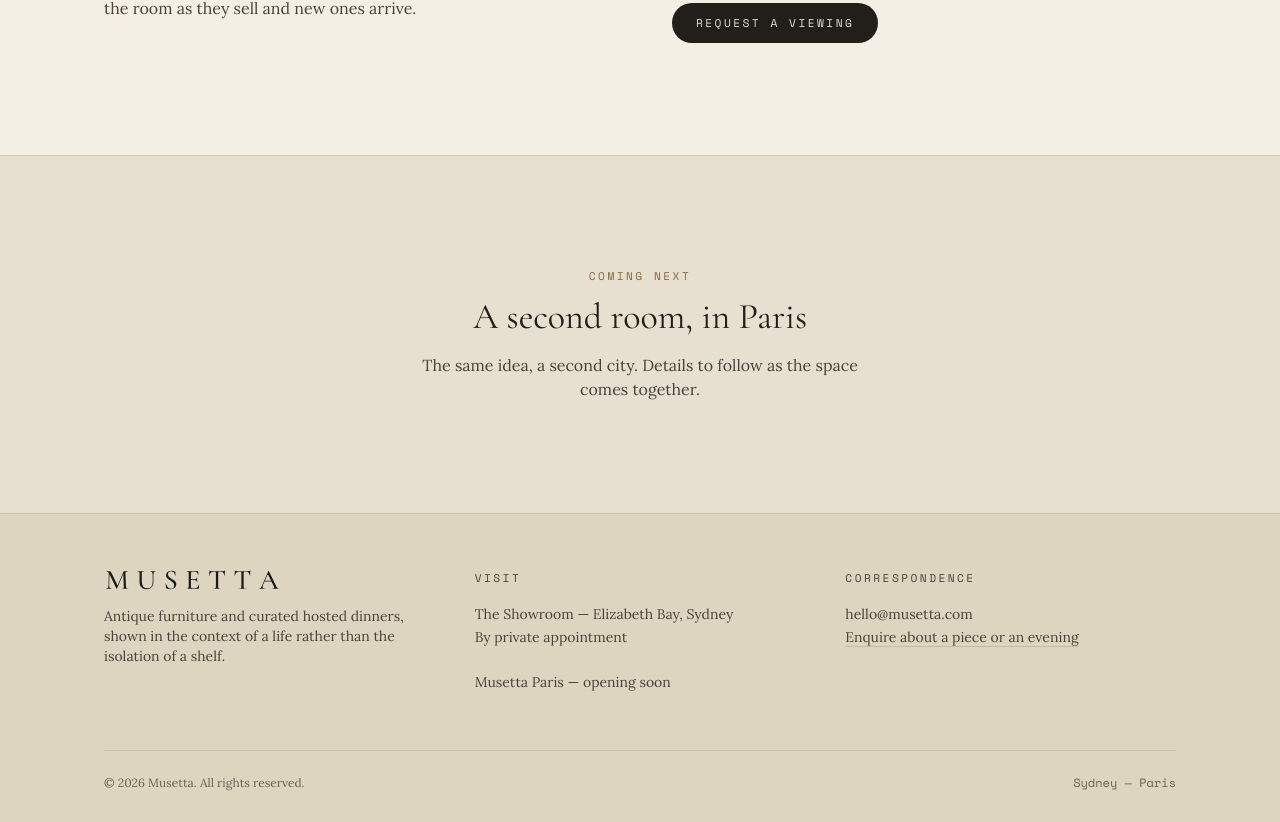
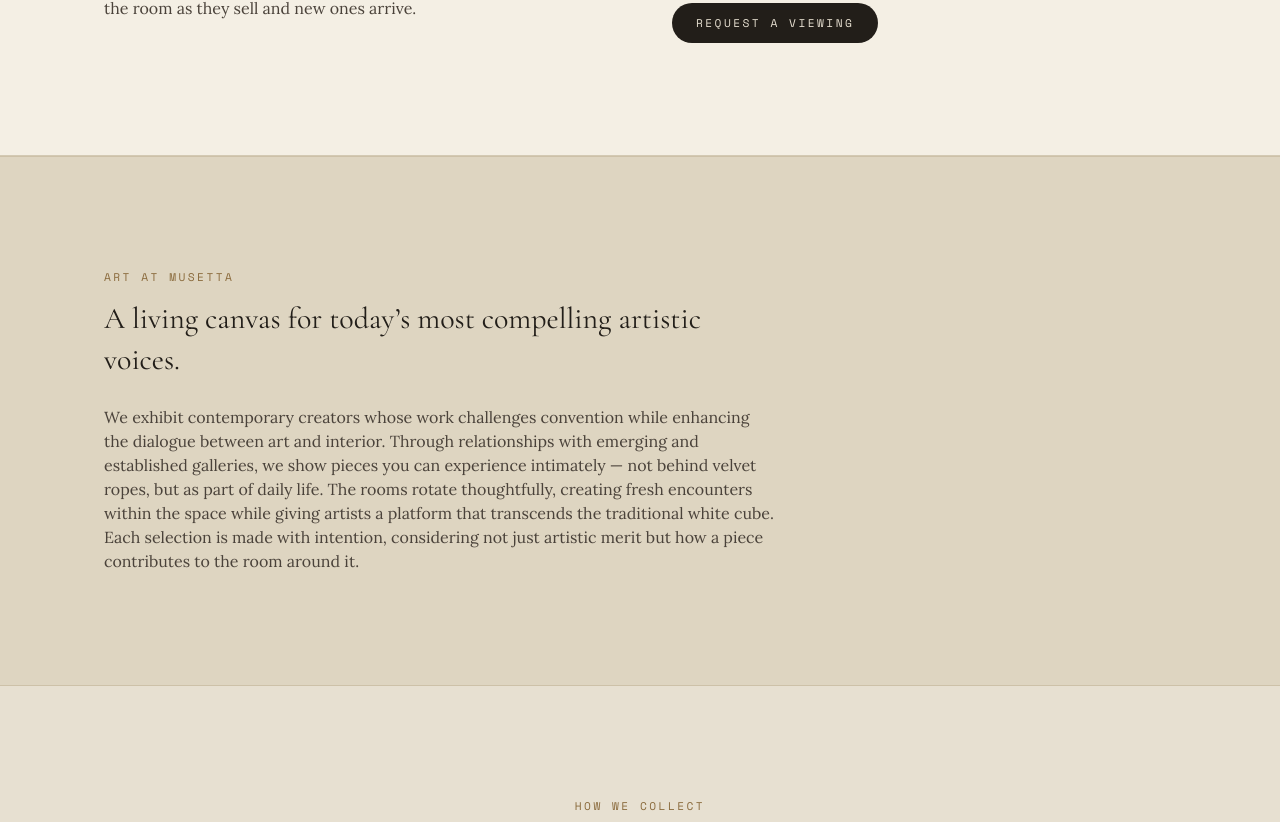
Before and after one commit to miacollis35-rgb/musetta-site, a Next.js app: page /showroom in a window 1280 px wide. Shown: the part 1578-2400 px from the top of the page. Built offline with nearby package versions, Linux system fonts and the light colour scheme.

Commit message:
Update copy, remove Paris, set contact email

```diff
--- a/src/app/contact/page.tsx
+++ b/src/app/contact/page.tsx
@@ -25,12 +25,8 @@ export default function Contact() {
               </dd>
             </div>
             <div>
-              <dt className="eyebrow text-ink-soft">Paris</dt>
-              <dd className="mt-1">Opening soon — join the list below</dd>
-            </div>
-            <div>
               <dt className="eyebrow text-ink-soft">Email</dt>
-              <dd className="mt-1">hello@musetta.com</dd>
+              <dd className="mt-1">musettaelizabethbay@gmail.com</dd>
             </div>
           </dl>
         </div>
--- a/src/app/globals.css
+++ b/src/app/globals.css
@@ -1,7 +1,7 @@
 @import "tailwindcss";
 
 :root {
-  /* Color tokens — warm Parisian apartment palette */
+  /* Color tokens — warm Elizabeth Bay apartment palette */
   --plaster: #e7e0d1;      /* background — aged plaster wall */
   --plaster-deep: #ded5c1; /* section contrast */
   --ink: #221e19;          /* primary text — warm near-black */
--- a/src/app/layout.tsx
+++ b/src/app/layout.tsx
@@ -5,8 +5,7 @@ import Nav from "@/components/Nav";
 import Footer from "@/components/Footer";
 
 // Self-hosted (not loaded from Google's CDN at request time) — one less
-// third-party request, and no visitor data shared with Google, which
-// matters for the Paris/EU launch.
+// third-party request, and no visitor data shared with Google.
 const display = localFont({
   variable: "--font-display",
   src: [
@@ -40,7 +39,7 @@ const mono = localFont({
 export const metadata: Metadata = {
   title: "Musetta — Antiques & Hosted Dinners",
   description:
-    "Musetta is a living showroom of unique antique furniture and curated hosted dinners, launching in Paris.",
+    "Musetta is a living showroom of unique antique furniture and curated hosted dinners in Elizabeth Bay, Sydney.",
 };
 
 export default function RootLayout({
--- a/src/app/page.tsx
+++ b/src/app/page.tsx
@@ -21,7 +21,7 @@ export default function Home() {
 
         <div className="relative flex flex-col items-center">
           <p className="eyebrow text-paper/90">
-            Antiques &middot; Hosted Dinners &middot; Paris
+            Antiques &middot; Hosted Dinners &middot; Elizabeth Bay
           </p>
           <Image
             src="/brand/musetta-logo-full-transparent.png"
@@ -65,19 +65,27 @@ export default function Home() {
             />
           </div>
           <div className="flex flex-col justify-center">
-            <p className="eyebrow text-bronze">The Idea</p>
+            <p className="eyebrow text-bronze">What is Musetta?</p>
             <p className="font-display mt-3 text-3xl leading-snug text-ink md:text-4xl">
-              Most galleries put a piece behind glass and call that respect.
-              We think a chair wants to be sat in.
+              A lived-in gallery, not a showroom you view from behind glass.
             </p>
             <p className="mt-6 max-w-lg text-ink-soft">
-              Musetta began as a rejection of the white cube: the sterile
-              grid of stock photography and price tags that flattens every
-              object into the same catalogue page. Instead, our showroom is a
-              lived-in apartment — nearly everything in it, down to the cup
-              you drink from and the table you set it on, is for sale. You
-              meet each piece the way you would in a friend&rsquo;s home:
-              in use, in context, in conversation.
+              Musetta is an apartment in Elizabeth Bay where art and
+              furniture are experienced as part of everyday life, not
+              displayed at a distance. You come as you would to a
+              friend&rsquo;s home — there&rsquo;s music playing, coffee
+              offered, sometimes champagne. You sit, you talk, you spend
+              time. The pieces in the space are used, lived with, and
+              understood in context: a chair you actually sit in, a sofa
+              you sink into, artworks that reveal themselves slowly.
+            </p>
+            <p className="mt-4 max-w-lg text-ink-soft">
+              Nothing here is forced or transactional. You&rsquo;re welcome
+              to come simply to look, to be inspired, to see how art and
+              design can live together. And if you do choose to take
+              something home, it doesn&rsquo;t feel like shopping — it
+              feels like carrying a piece of a life well lived into your
+              own.
             </p>
           </div>
         </div>
@@ -137,6 +145,28 @@ export default function Home() {
         </Link>
       </section>
 
+      {/* Interiors */}
+      <section className="bg-plaster-deep">
+        <div className="mx-auto max-w-3xl px-6 py-20 text-center md:py-28">
+          <p className="eyebrow text-bronze">Interiors</p>
+          <p className="font-display mt-4 text-2xl italic leading-snug text-ink md:text-3xl">
+            Our rooms are crafted to excite and inspire, never to
+            intimidate.
+          </p>
+          <p className="mt-6 text-ink-soft">
+            Each space invites you to dream and be swept up in its charm —
+            much like an encounter with Musetta herself. We balance
+            sophistication with warmth, where every corner tells a story
+            and every piece has purpose. This isn&rsquo;t a showroom that
+            simply displays exceptional design; it demonstrates how
+            extraordinary objects enhance the rhythm and beauty of
+            everyday life. Here, you&rsquo;re not merely observing design
+            — you&rsquo;re experiencing how it transforms a room into a
+            sanctuary of self-expression and artistic dialogue.
+          </p>
+        </div>
+      </section>
+
       {/* Hosted dinners */}
       <section className="bg-bordeaux text-plaster">
         <div className="mx-auto grid max-w-6xl gap-10 px-6 py-20 md:grid-cols-2 md:gap-16 md:px-10 md:py-28">
@@ -161,6 +191,14 @@ export default function Home() {
               and a room full of pieces you&rsquo;re welcome to ask about
               between courses.
             </p>
+            <p className="mt-4 max-w-lg text-plaster/85">
+              The cocktail hour that opens each evening turns a viewing
+              into a soirée. As guests move through the rooms, drink in
+              hand, they engage with design in its most natural state —
+              appreciation happens organically, and each piece becomes
+              part of an evening to remember rather than an object to
+              observe.
+            </p>
             <div className="mt-8 flex flex-col gap-4 border-t border-plaster/25 pt-8">
               <p className="font-mono text-sm text-plaster/70">
                 Next evening
@@ -178,22 +216,25 @@ export default function Home() {
         </div>
       </section>
 
-      {/* Paris */}
-      <section className="mx-auto max-w-6xl px-6 py-20 text-center md:py-28">
-        <p className="eyebrow text-bronze">Opening Soon</p>
+      {/* Lifestyle */}
+      <section className="mx-auto max-w-3xl px-6 py-20 text-center md:py-28">
+        <p className="eyebrow text-bronze">Lifestyle</p>
         <h2 className="font-display mt-3 text-3xl md:text-4xl">
-          Musetta is coming to Paris
+          Art and design, encountered through living
         </h2>
         <p className="mx-auto mt-5 max-w-xl text-ink-soft">
-          A second showroom, a second table. Join the list to hear first
-          about the opening, the first dinners, and the pieces making the
-          journey.
+          An armchair holds a quiet morning. A dining table carries
+          celebration and conversation. By seeing pieces used as
+          they&rsquo;re meant to be, you come to recognise what resonates
+          with your own way of living, rather than what simply looks
+          good — all in a corner of Elizabeth Bay you&rsquo;re welcome to
+          visit for yourself.
         </p>
         <Link
-          href="/contact"
+          href="/showroom"
           className="eyebrow mt-8 inline-block rounded-full bg-ink px-6 py-3 text-plaster transition-colors hover:bg-bronze"
         >
-          Join the Paris List
+          Step Into the Showroom
         </Link>
       </section>
     </>
--- a/src/app/showroom/page.tsx
+++ b/src/app/showroom/page.tsx
@@ -68,14 +68,45 @@ export default function Showroom() {
         </div>
       </section>
 
+      <section className="border-y border-line/70 bg-plaster-deep">
+        <div className="mx-auto max-w-6xl px-6 py-20 md:px-10 md:py-28">
+          <div className="max-w-2xl">
+            <p className="eyebrow text-bronze">Art at Musetta</p>
+            <h2 className="font-display mt-3 text-2xl leading-snug md:text-3xl">
+              A living canvas for today&rsquo;s most compelling artistic
+              voices.
+            </h2>
+            <p className="mt-6 text-ink-soft">
+              We exhibit contemporary creators whose work challenges
+              convention while enhancing the dialogue between art and
+              interior. Through relationships with emerging and
+              established galleries, we show pieces you can experience
+              intimately — not behind velvet ropes, but as part of daily
+              life. The rooms rotate thoughtfully, creating fresh
+              encounters within the space while giving artists a platform
+              that transcends the traditional white cube. Each selection
+              is made with intention, considering not just artistic merit
+              but how a piece contributes to the room around it.
+            </p>
+          </div>
+        </div>
+      </section>
+
       <section className="mx-auto max-w-3xl px-6 py-20 text-center md:py-28">
-        <p className="eyebrow text-bronze">Coming Next</p>
+        <p className="eyebrow text-bronze">How We Collect</p>
         <h2 className="font-display mt-3 text-3xl md:text-4xl">
-          A second room, in Paris
+          Provenance and presence
         </h2>
-        <p className="mx-auto mt-4 max-w-md text-ink-soft">
-          The same idea, a second city. Details to follow as the space
-          comes together.
+        <p className="mx-auto mt-5 max-w-xl text-ink-soft">
+          Our pursuit of exceptional historical pieces drives how Musetta
+          collects. We look for objects that carry both provenance and
+          presence — things that have stood the test of time yet remain
+          vibrantly relevant. Through considered participation in
+          auctions, private sales, and consignments, we build a
+          collection that tells a story across eras and movements. These
+          pieces form the foundation of the showroom, showing how
+          thoughtfully chosen historical work creates meaningful contrast
+          for contemporary living.
         </p>
       </section>
     </>
--- a/src/components/ContactForm.tsx
+++ b/src/components/ContactForm.tsx
@@ -63,7 +63,6 @@ export default function ContactForm() {
           <option>Hosted dinner enquiry</option>
           <option>A specific piece</option>
           <option>Sourcing request</option>
-          <option>Paris opening — keep me posted</option>
           <option>Something else</option>
         </select>
       </div>
--- a/src/components/Footer.tsx
+++ b/src/components/Footer.tsx
@@ -26,16 +26,13 @@ export default function Footer() {
               The Showroom — Elizabeth Bay, Sydney
               <br />
               By private appointment
-              <br />
-              <br />
-              Musetta Paris — opening soon
             </p>
           </div>
 
           <div>
             <p className="eyebrow mb-4 text-ink-soft">Correspondence</p>
             <p className="text-sm leading-relaxed text-ink-soft">
-              hello@musetta.com
+              musettaelizabethbay@gmail.com
               <br />
               <Link href="/contact" className="underline decoration-line underline-offset-4 hover:text-bronze">
                 Enquire about a piece or an evening
@@ -46,7 +43,7 @@ export default function Footer() {
 
         <div className="mt-14 flex flex-col gap-2 border-t border-line/70 pt-6 text-xs text-ink-soft/80 md:flex-row md:items-center md:justify-between">
           <p>© {new Date().getFullYear()} Musetta. All rights reserved.</p>
-          <p className="font-mono">Sydney — Paris</p>
+          <p className="font-mono">Elizabeth Bay, Sydney</p>
         </div>
       </div>
     </footer>
```
Also changed, not shown: 1 other file (tests, documents, lock files or other folders).
